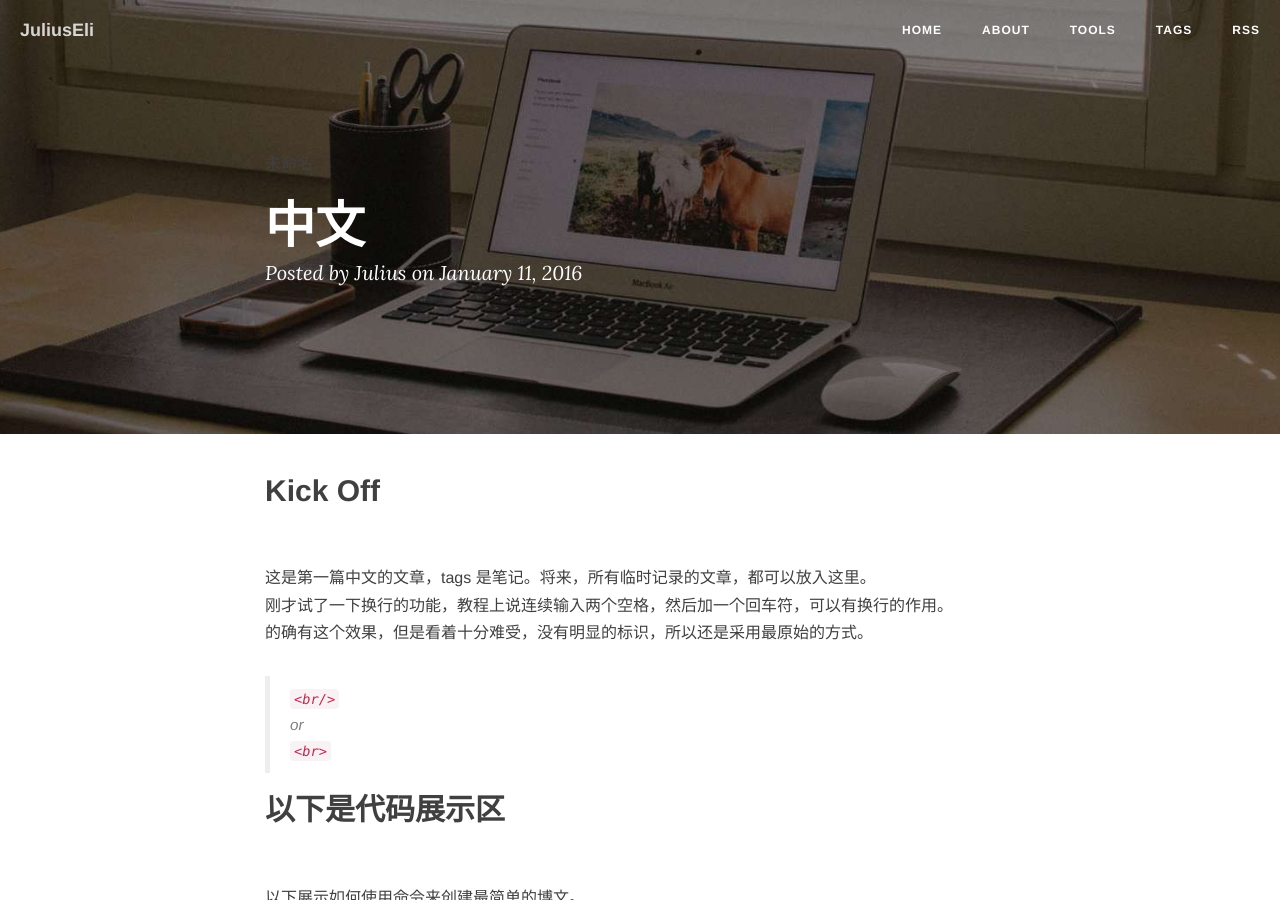
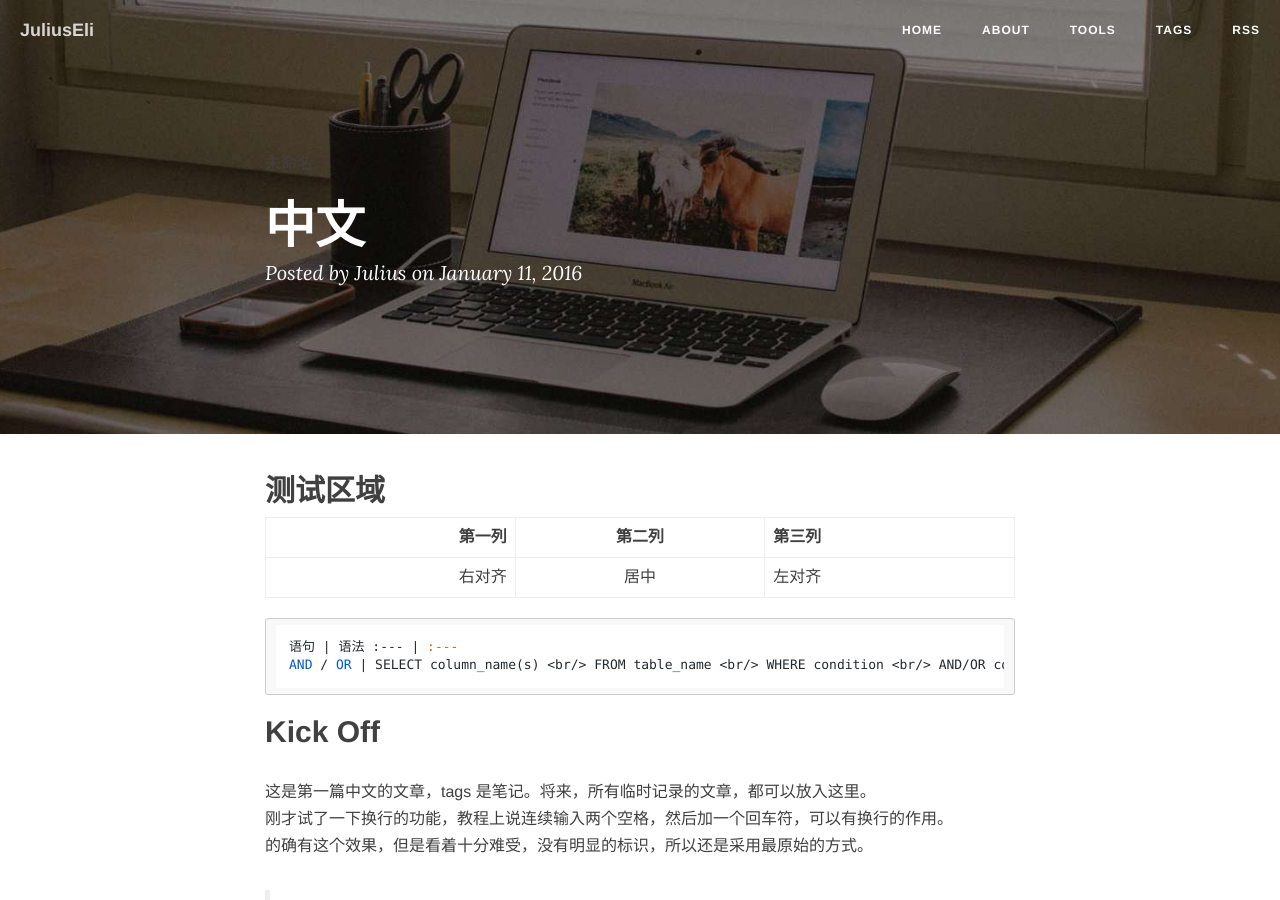
Before and after one commit to Julius-Liu/julius-liu.github.com, a Jekyll site: the page built from _posts/2016-01-11-Chinese.md, in a window 1280 px wide and 900 px high. Built offline with Jekyll 4.4.1, drawn with Linux system fonts in a browser that asks for light colours; nearby versions of some CDN libraries; comment, search, counter and statistics services are not loaded.

```diff
--- a/_config.yml
+++ b/_config.yml
@@ -4,7 +4,7 @@ header-img: "img/clean-blog-bg.jpg"
 tagline: "tagline"
 description: "Wired in."
 baseurl: ""
-url: "http://julius-liu.github.io"
+url: "http://julius-liu.github.com"
 #url: "http://localhost:4000"
 
 # About/contact
--- a/_includes/head.html
+++ b/_includes/head.html
@@ -1,5 +1,4 @@
 <head>
-
     <meta charset="utf-8">
     <meta http-equiv="X-UA-Compatible" content="IE=edge">
     <meta name="viewport" content="width=device-width, initial-scale=1">
@@ -10,7 +9,7 @@
     <link rel="canonical" href="{{ page.url | replace:'index.html','' | prepend: site.baseurl | prepend: site.url }}">
 
     <!-- Icons -->
-  <link rel="shortcut icon" href="img/favicon.ico">
+	<link rel="shortcut icon" href="img/favicon.ico">
 
     <!-- Bootstrap Core CSS -->
     <link rel="stylesheet" href="{{ "/css/bootstrap.min.css" | prepend: site.baseurl }}">
--- a/_posts/2016-01-11-Chinese.md
+++ b/_posts/2016-01-11-Chinese.md
@@ -6,8 +6,26 @@ tags : [未命名, ]
 descriptions: 第一篇博文
 ---
 
+## 测试区域 ##
+
+第一列 | 第二列 | 第三列
+---: | :---: | :---
+右对齐 | 居中 | 左对齐
+
+{% highlight ruby %}
+
+语句 | 语法
+:--- | :---
+AND / OR | SELECT column_name(s) <br/> FROM table_name <br/> WHERE condition <br/> AND/OR condition
+
+
+def foo
+  puts 'foo'
+end
+{% endhighlight %}
+
 ## Kick Off ##
-<br>这是第一篇中文的文章，tags 是笔记。将来，所有临时记录的文章，都可以放入这里。<br/>
+这是第一篇中文的文章，tags 是笔记。将来，所有临时记录的文章，都可以放入这里。<br/>
 刚才试了一下换行的功能，教程上说连续输入两个空格，然后加一个回车符，可以有换行的作用。<br/>
 的确有这个效果，但是看着十分难受，没有明显的标识，所以还是采用最原始的方式。
 
@@ -16,7 +34,6 @@ descriptions: 第一篇博文
 > `<br>`
 
 ## 以下是代码展示区 ##
-<br>
 以下展示如何使用命令来创建最简单的博文。<br><br>
 可以通过 rake 创建 Post<br>
 
@@ -34,7 +51,6 @@ descriptions: 第一篇博文
 
 
 ## 下一步的打算 ##
-<br>
 下一步的打算，是学习一下 markdown 的语法，然后可以尝试迁移一部分 YouDao Note 中的文章到 Github Blog 中。前提是已经做过一些整理，因为初步计划是将 Github Pages 作为一个正式发布的正式的 Blog 来做。
 
 ## Just Keep going ##
```
Also changed, not shown: About.md (+2 -3 lines), _posts/2014-03-02-mysql-ref-1.md (added, +42 -0 lines), _posts/2016-01-28-lie-in-interview.md (added, +63 -0 lines), index.html (+28 -1 lines), search.xml (added, +10 -0 lines), images/lie-in-interview/img01.jpg (added), images/lie-in-interview/img02.jpg (added), images/lie-in-interview/img03.jpg (added).
